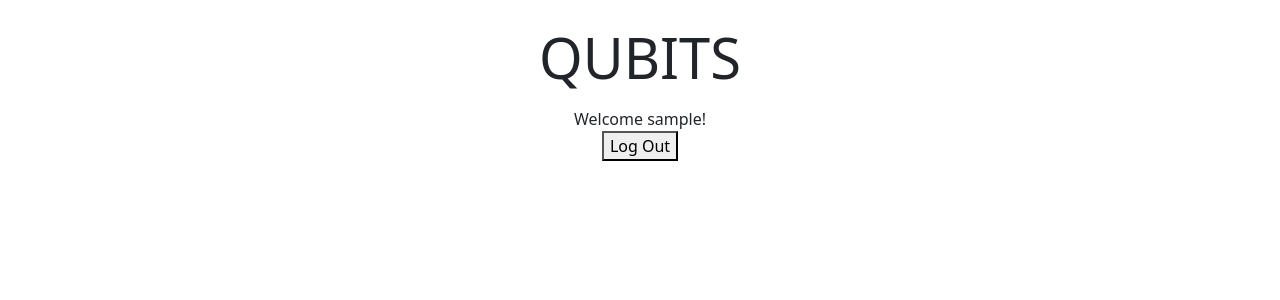
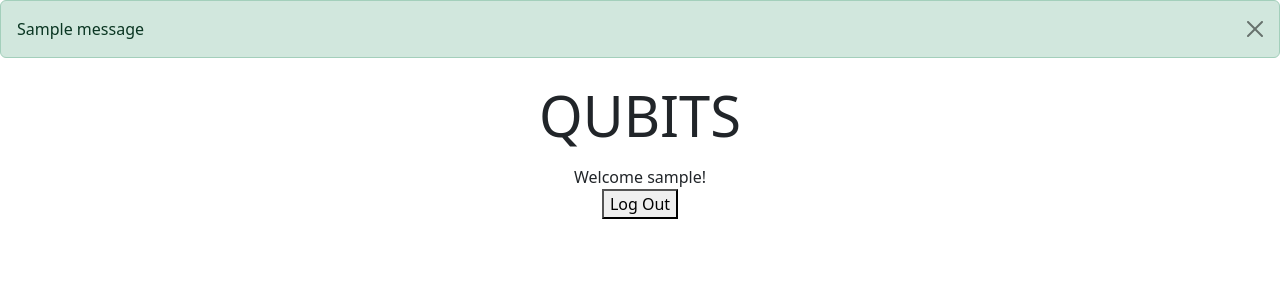
Before and after one commit to qubitscapstone/Qubits-Capstone-Project, a Django app: page / in a window 1280 px wide. Shown: the part 56-356 px from the top of the page. Run offline with Django 5.2, Linux system fonts and the light colour scheme; a user stored in the database is signed in; tables that the repository leaves empty hold one stand-in row (values such as "Sample post"); one stand-in notice (Sample message) is shown.

Commit message:
success and error messages for patient deletion

```diff
--- a/qubits_capstone/website/templates/base.html
+++ b/qubits_capstone/website/templates/base.html
@@ -30,10 +30,19 @@
         </div>
 
     </nav>
-
+    <!-- Messages -->
+    {% for message in messages %}
+        <div class="container-fluid p-0">
+            <div class="alert {{ message.tags }} alert-dismissible" role="alert" >
+                {{ message }}
+                <button type="button" class="btn-close" data-bs-dismiss="alert" aria-label="Close"></button>
+            </div>
+        </div>
+    {% endfor %}
     <!-- Main content -->
     <div class="container mt-4">
-        {% block content %}{% endblock %}
+        {% block content %}
+        {% endblock %}
     </div>
 
     <!-- Bootstrap JS -->
--- a/qubits_capstone/website/views.py
+++ b/qubits_capstone/website/views.py
@@ -2,6 +2,7 @@ from django.shortcuts import render
 from django.contrib.auth.decorators import login_required
 import website.models
 from .forms import PatientForm, VitalsForm, HighRiskForm, PatientLeftForm
+from django.contrib import messages
 
 
 @login_required
@@ -71,10 +72,10 @@ def patient_intake(request):
 
                     # delete patient
                     patient_that_left.delete()
-                    print("Patient deleted")
+                    messages.success(request, "Patient has been deleted.")
 
                 except website.models.Patient.DoesNotExist:
-                    print("Patient does not exist")
+                    messages.error(request, "Patient does not exist.")
 
             else:
                 print(patient_left_form.errors)
```
Also changed, not shown: qubits_capstone/qubits_capstone/settings.py (+7 -0 lines).
